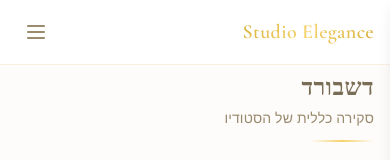
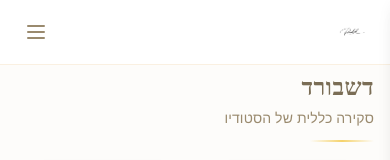
Before and after one commit to ae036019000-eng/studio-manager, a React (Vite) app in the folder client/: page / in a window 390 px wide. Shown: the top 160 px of the page. Built offline with nearby package versions, Linux system fonts and the light colour scheme; no server answers.

Commit message:
Update branding to Rachel studio
- Add Rachel logo to sidebar and mobile header
- Update page title to Rachel
- Update footer copyright

Co-Authored-By: Claude Opus 4.5 <noreply@anthropic.com>

```diff
--- a/client/src/components/Layout.tsx
+++ b/client/src/components/Layout.tsx
@@ -22,9 +22,7 @@ export default function Layout({ children }: LayoutProps) {
     <div className="flex min-h-screen bg-cream-100">
       {/* Mobile Header */}
       <div className="lg:hidden fixed top-0 left-0 right-0 bg-white border-b border-champagne-200 z-50 px-4 py-3 flex items-center justify-between">
-        <h1 className="font-serif text-xl font-semibold text-gold-gradient">
-          Studio Elegance
-        </h1>
+        <img src="/logo.jpg" alt="Rachel" className="h-8 object-contain" />
         <button
           onClick={() => setIsMobileMenuOpen(!isMobileMenuOpen)}
           className="p-2 rounded-lg hover:bg-champagne-100 transition-colors"
@@ -56,9 +54,7 @@ export default function Layout({ children }: LayoutProps) {
       `}>
         {/* Logo/Brand */}
         <div className="p-6 lg:p-8 border-b border-champagne-100 mt-14 lg:mt-0">
-          <h1 className="font-serif text-2xl lg:text-3xl font-semibold text-gold-gradient">
-            Studio Elegance
-          </h1>
+          <img src="/logo.jpg" alt="Rachel" className="h-12 lg:h-16 object-contain" />
           <p className="text-champagne-700 text-sm mt-2 tracking-widest uppercase">
             השכרת שמלות יוקרה
           </p>
@@ -102,7 +98,7 @@ export default function Layout({ children }: LayoutProps) {
         <div className="absolute bottom-0 left-0 right-0 p-6 hidden lg:block">
           <div className="gold-accent"></div>
           <p className="text-center text-champagne-600 text-xs mt-4 tracking-wider">
-            © 2024 Studio Elegance
+            © 2024 Rachel
           </p>
         </div>
       </aside>
```
Also changed, not shown: client/index.html (+1 -1 lines), client/public/logo.jpg (added).
